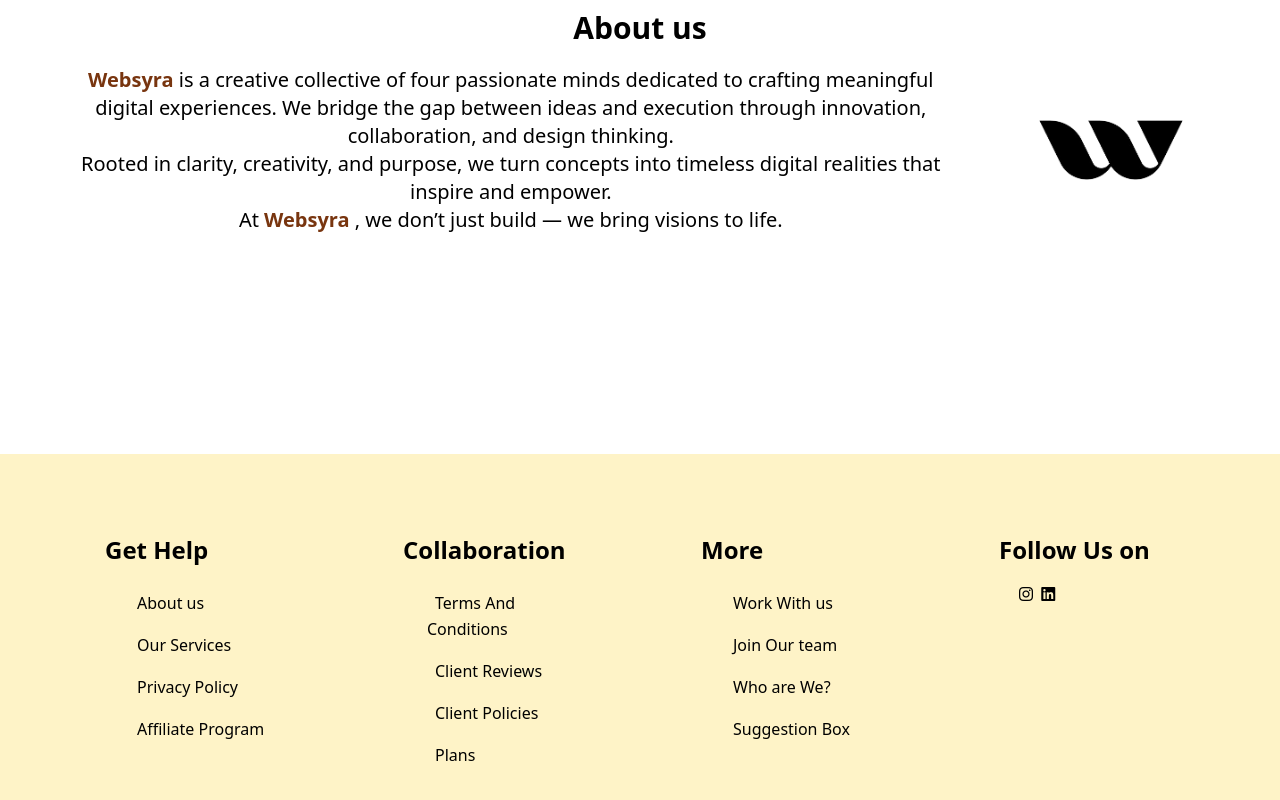
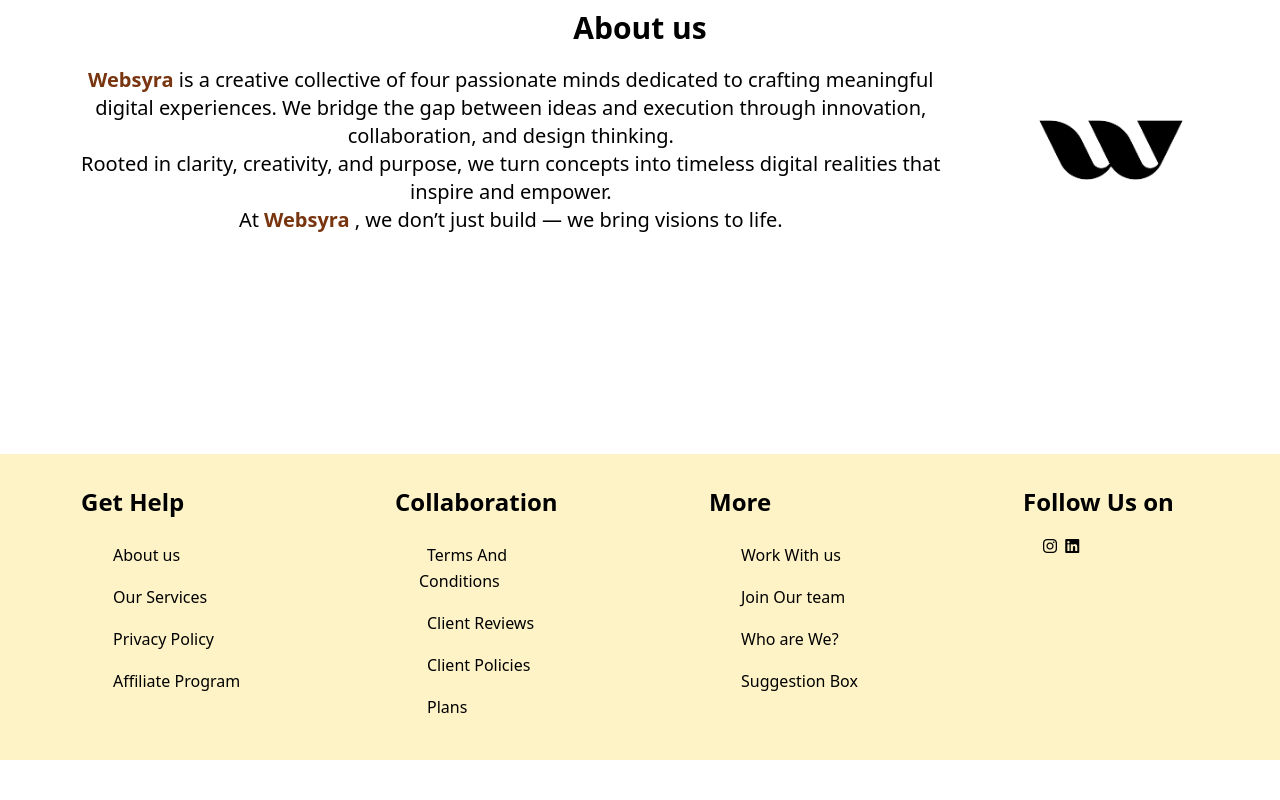
Before and after one commit to websyra/Websyra, a website: page index.html in a window 1280 px wide. Shown: the part 3188-3988 px from the top of the page. After the commit the page ends 3948 px from the top, so only its background shows below. Drawn offline with nearby package versions, Linux system fonts and the light colour scheme.

Commit message:
Fixed alignment in mobview

```diff
--- a/index.html
+++ b/index.html
@@ -7,10 +7,11 @@
     <title>Websyra</title>
     <link rel="stylesheet" href="https://cdn.jsdelivr.net/npm/tailwindcss@2.2.19/dist/tailwind.min.css">
     <link rel="stylesheet" href="https://cdnjs.cloudflare.com/ajax/libs/font-awesome/6.5.0/css/all.min.css">
+    <link href="https://fonts.googleapis.com/css2?family=Inter:wght@400;600;700&display=swap" rel="stylesheet">
 
 </head>
 
-<body>
+<body class="font-sans">
 
     <!-- Navbar -->
     <div class="">
@@ -175,7 +176,7 @@
 
 
     <!-- Footer -->
-    <Footer class="grid grid-cols-2 gap-10  md:flex justify-around  mt-40 bg-yellow-100 p-20">
+    <Footer class="grid grid-cols-2 gap-2 p-8  md:flex justify-around  mt-40 bg-yellow-100 ">
         <div>
             <h1 class="text-2xl font-bold mb-4 ">Get Help</h1>
             <ul class="w-48 md:ml-4  leading-relaxed  ">
```
